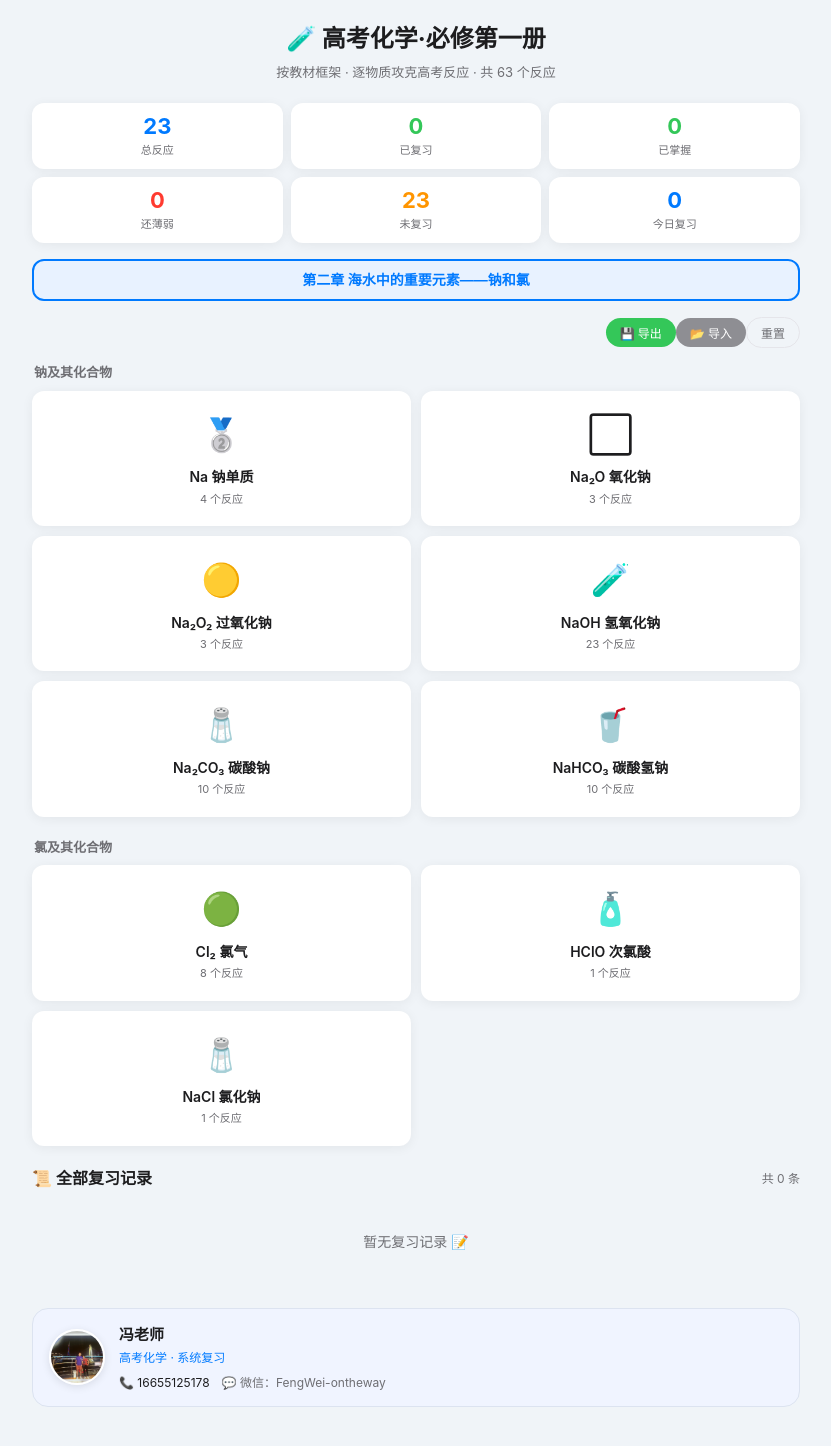
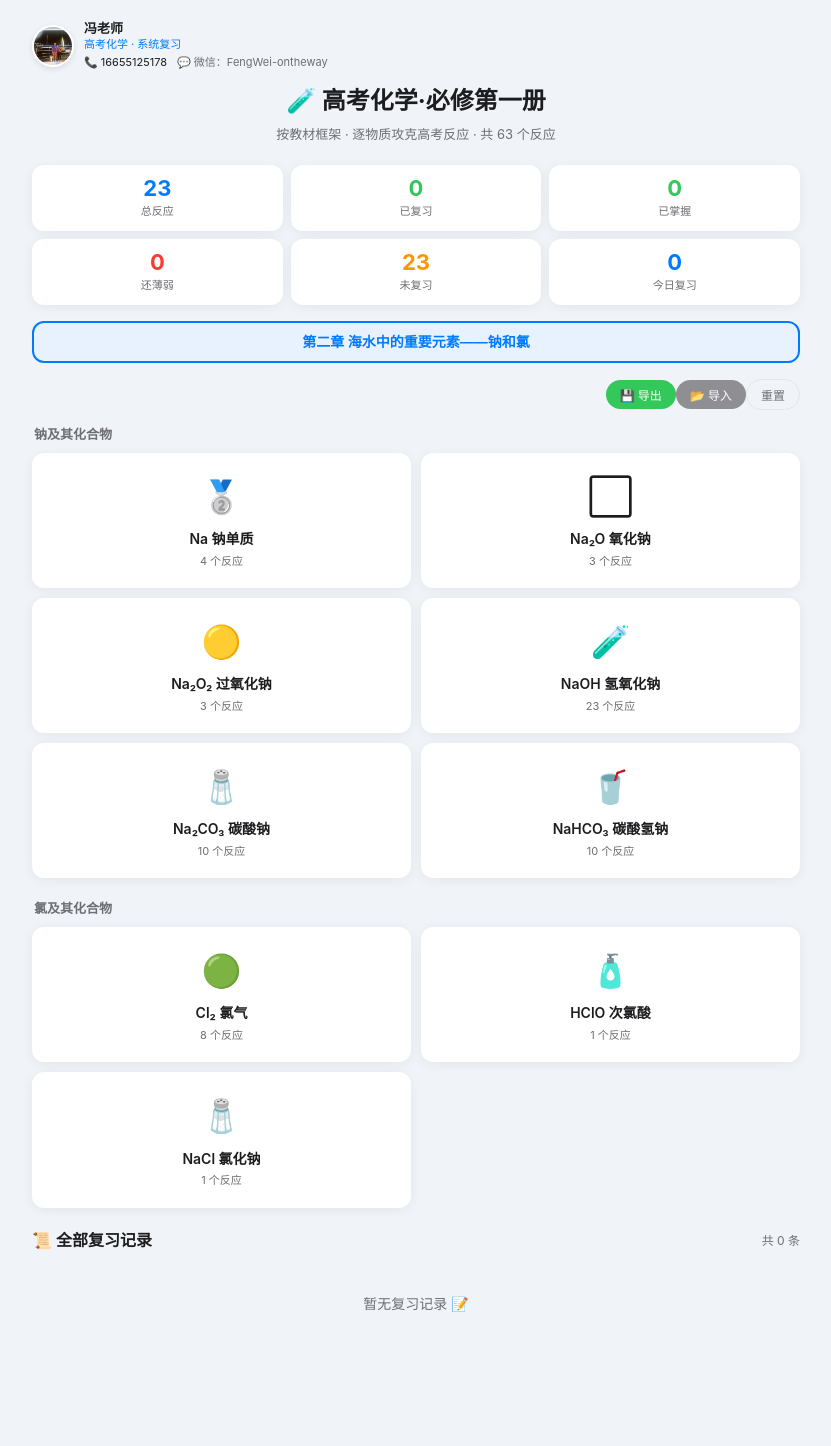
Before and after one commit to lolipopqaq-eng/chemistry-tracker, a React (Vite) app: page / in a window 1280 px wide. Shown: the top 1446 px of the page, without its empty margins (224-1055 px from the left). After the commit the page ends 1386 px from the top, so only its background shows below. Built offline with nearby package versions, Linux system fonts and the light colour scheme.

Commit message:
fix: 老师卡片移到左上方

```diff
--- a/src/App.jsx
+++ b/src/App.jsx
@@ -1,4 +1,5 @@
 import { useState, useMemo, useRef } from 'react';
+import TeacherCard from './components/TeacherCard';
 import { useChemTracker } from './hooks/useChemTracker';
 import { TEXTBOOK } from './utils/textbook';
 import { STORAGE_KEYS, saveToStorage } from './utils/storage';
@@ -130,17 +131,7 @@ export default function App() {
           onBack={() => setDetailReaction(null)}
           onMarkResult={(id, correct) => markResult(id, correct)}
         />
-        <div className="teacher-card" style={{ margin: '20px 16px 0' }}>
-          <img src="/teacher-photo.jpg" alt="冯老师" className="teacher-photo" />
-          <div className="teacher-info">
-            <div className="teacher-name">冯老师</div>
-            <div className="teacher-desc">高考化学 · 系统复习</div>
-            <div className="teacher-contact">
-              <span>📞 <a href="tel:16655125178">16655125178</a></span>
-              <span>💬 微信：FengWei-ontheway</span>
-            </div>
-          </div>
-        </div>
+
       </>
     );
   }
@@ -148,6 +139,7 @@ export default function App() {
   return (
     <div className="app">
       <header className="header">
+        <TeacherCard />
         <h1>🧪 高考化学·必修第一册</h1>
         <div className="subtitle">按教材框架 · 逐物质攻克高考反应 · 共 {ALL_REACTIONS.length} 个反应</div>
       </header>
@@ -276,18 +268,7 @@ export default function App() {
         </>
       )}
 
-      {/* 关于老师 */}
-      <div className="teacher-card">
-        <img src="/teacher-photo.jpg" alt="冯老师" className="teacher-photo" />
-        <div className="teacher-info">
-          <div className="teacher-name">冯老师</div>
-          <div className="teacher-desc">高考化学 · 系统复习</div>
-          <div className="teacher-contact">
-            <span>📞 <a href="tel:16655125178">16655125178</a></span>
-            <span>💬 微信：FengWei-ontheway</span>
-          </div>
-        </div>
-      </div>
+
 
       {confirmReset && (
         <ConfirmModal
--- /dev/null
+++ b/src/components/TeacherCard.jsx
@@ -0,0 +1,15 @@
+export default function TeacherCard() {
+  return (
+    <div className="teacher-card-top">
+      <img src="/teacher-photo.jpg" alt="冯老师" className="teacher-photo" />
+      <div className="teacher-info">
+        <div className="teacher-name">冯老师</div>
+        <div className="teacher-desc">高考化学 · 系统复习</div>
+        <div className="teacher-contact">
+          <span>📞 <a href="tel:16655125178">16655125178</a></span>
+          <span>💬 微信：FengWei-ontheway</span>
+        </div>
+      </div>
+    </div>
+  );
+}
--- a/src/styles/app.css
+++ b/src/styles/app.css
@@ -489,54 +489,51 @@ body {
 .btn-cancel { background: #f0f0f5; color: var(--text); }
 .btn-danger { background: var(--danger); color: white; }
 
-/* 关于老师卡片 */
-.teacher-card {
+/* 老师卡片 - 左上方 */
+.teacher-card-top {
   display: flex;
   align-items: center;
-  gap: 14px;
-  background: #f0f4ff;
-  border-radius: 16px;
-  padding: 14px 16px;
-  margin-top: 24px;
-  margin-bottom: 12px;
-  border: 1px solid #dce3f0;
+  gap: 10px;
+  margin-bottom: 10px;
+  text-align: left;
 }
-.teacher-card .teacher-photo {
-  width: 56px;
-  height: 56px;
+.teacher-card-top .teacher-photo {
+  width: 42px;
+  height: 42px;
   border-radius: 50%;
   object-fit: cover;
   flex-shrink: 0;
   border: 2px solid white;
-  box-shadow: 0 2px 8px rgba(0,0,0,0.1);
+  box-shadow: 0 2px 6px rgba(0,0,0,0.1);
 }
-.teacher-card .teacher-info {
+.teacher-card-top .teacher-info {
   flex: 1;
   min-width: 0;
 }
-.teacher-card .teacher-name {
-  font-size: 15px;
+.teacher-card-top .teacher-name {
+  font-size: 13px;
   font-weight: 700;
   color: var(--text);
+  line-height: 1.3;
 }
-.teacher-card .teacher-desc {
-  font-size: 12px;
+.teacher-card-top .teacher-desc {
+  font-size: 11px;
   color: var(--primary);
-  margin-top: 1px;
+  line-height: 1.3;
 }
-.teacher-card .teacher-contact {
+.teacher-card-top .teacher-contact {
   display: flex;
   flex-wrap: wrap;
-  gap: 6px 12px;
-  margin-top: 6px;
-  font-size: 12px;
+  gap: 4px 10px;
+  margin-top: 3px;
+  font-size: 11px;
   color: var(--text-secondary);
 }
-.teacher-card .teacher-contact a {
+.teacher-card-top .teacher-contact a {
   color: var(--text);
   text-decoration: none;
 }
-.teacher-card .teacher-contact a:hover {
+.teacher-card-top .teacher-contact a:hover {
   color: var(--primary);
 }
 
```
Also changed, not shown: 4 other files (tests, documents, lock files or other folders).
